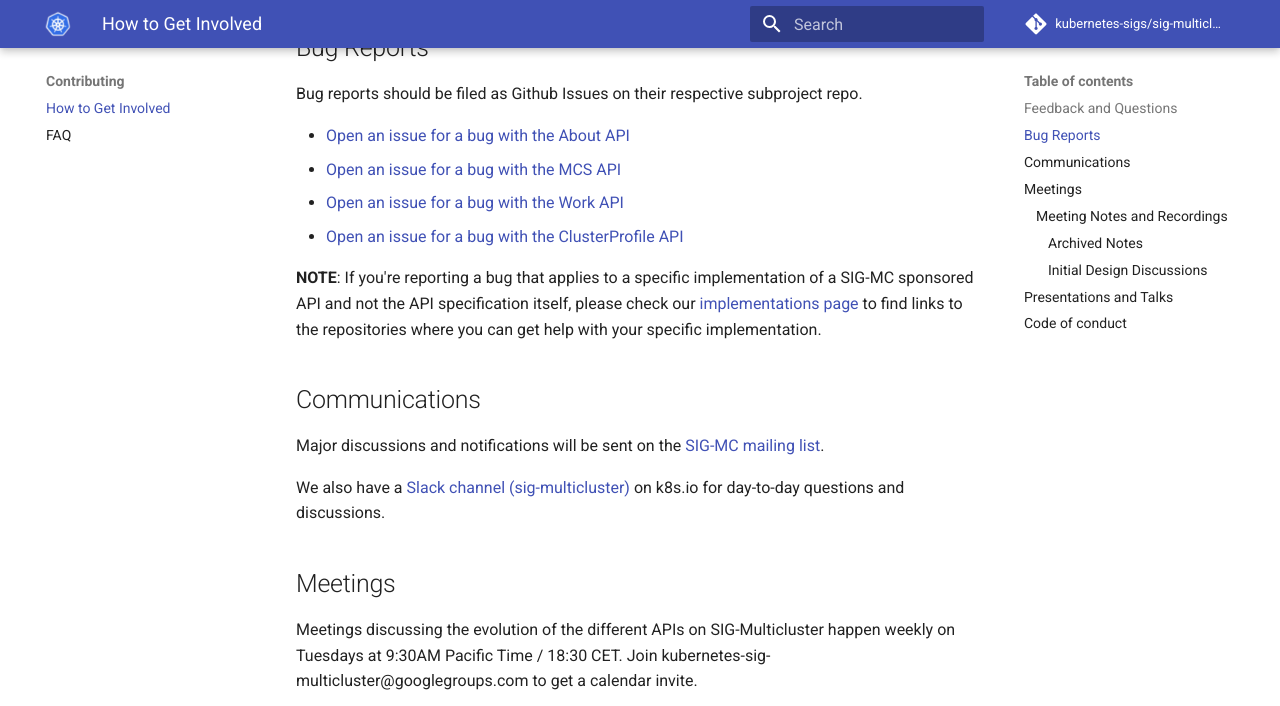
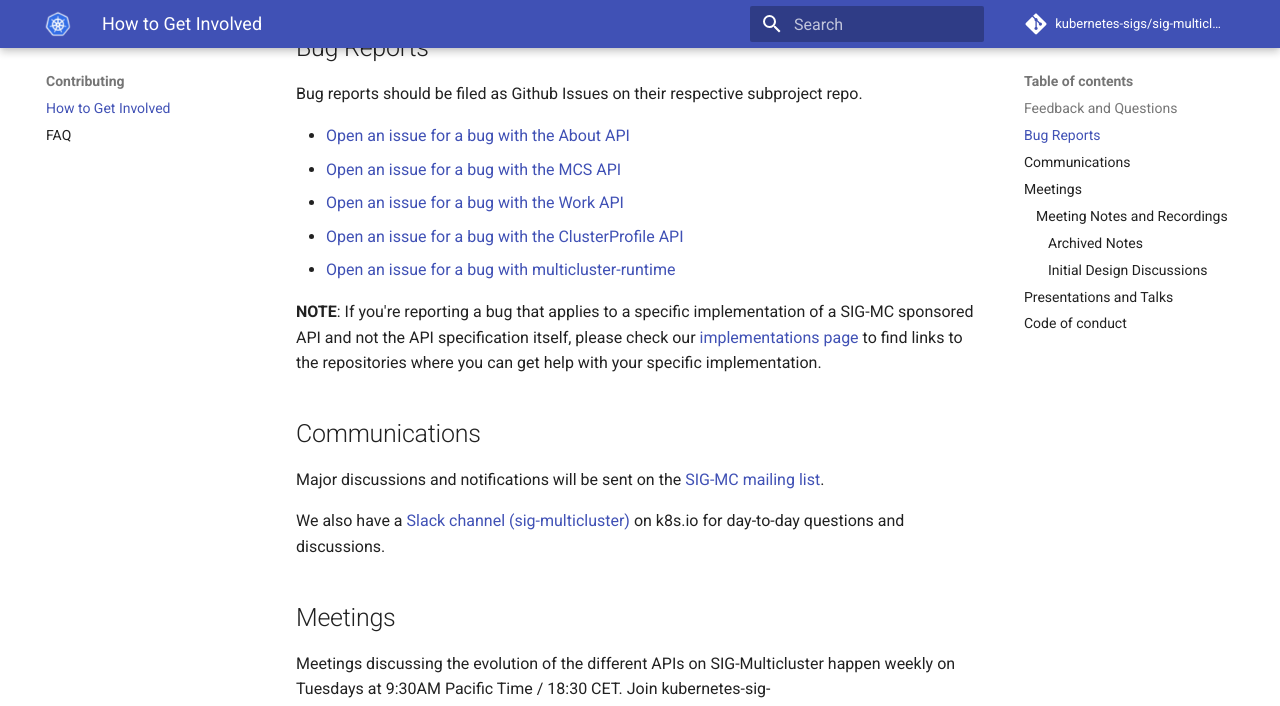
Before and after one commit to kubernetes-sigs/sig-multicluster-site, an MkDocs documentation site: the page built from site-src/contributing/index.md, in a window 1280 px wide and 900 px high, scrolled down 405 px, cut to the strip 0-706 px from the top of the window. Built offline with MkDocs 1.6.1 and Material for MkDocs 9.7.7, drawn with Linux system fonts in a browser that asks for light colours; comment, search, counter and statistics services are not loaded.

Commit message:
Add multicluster-runtime to contrib page

```diff
--- a/site-src/contributing/index.md
+++ b/site-src/contributing/index.md
@@ -15,6 +15,7 @@ Bug reports should be filed as Github Issues on their respective subproject repo
 * [Open an issue for a bug with the MCS API][mcs-api-issues]
 * [Open an issue for a bug with the Work API][work-api-issues]
 * [Open an issue for a bug with the ClusterProfile API][clusterprofile-api-issues]
+* [Open an issue for a bug with multicluster-runtime][multicluster-runtime-issues]
 
 **NOTE**: If you're reporting a bug that applies to a specific implementation of
 a SIG-MC sponsored API and not the API specification itself, please check our
@@ -24,6 +25,7 @@ you can get help with your specific implementation.
 [mcs-api-issues]: https://github.com/kubernetes-sigs/mcs-api/issues
 [work-api-issues]: https://github.com/kubernetes-sigs/work-api/issues
 [clusterprofile-api-issues]: https://github.com/kubernetes-sigs/cluster-inventory-api/issues
+[multicluster-runtime-issues]: https://github.com/kubernetes-sigs/multicluster-runtime/issues
 [implementations]: ../guides/index.md
 
 ## Communications
```
